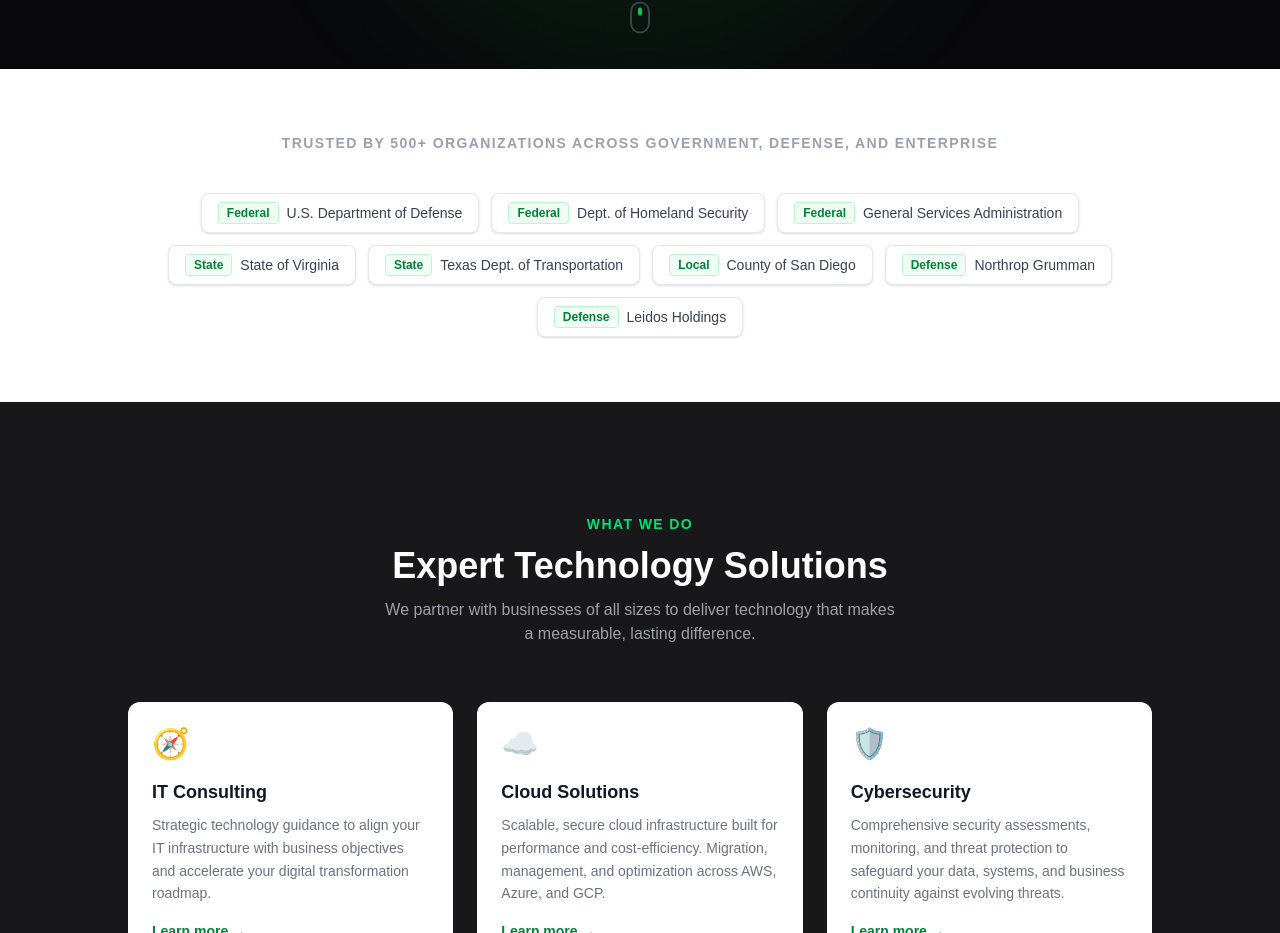
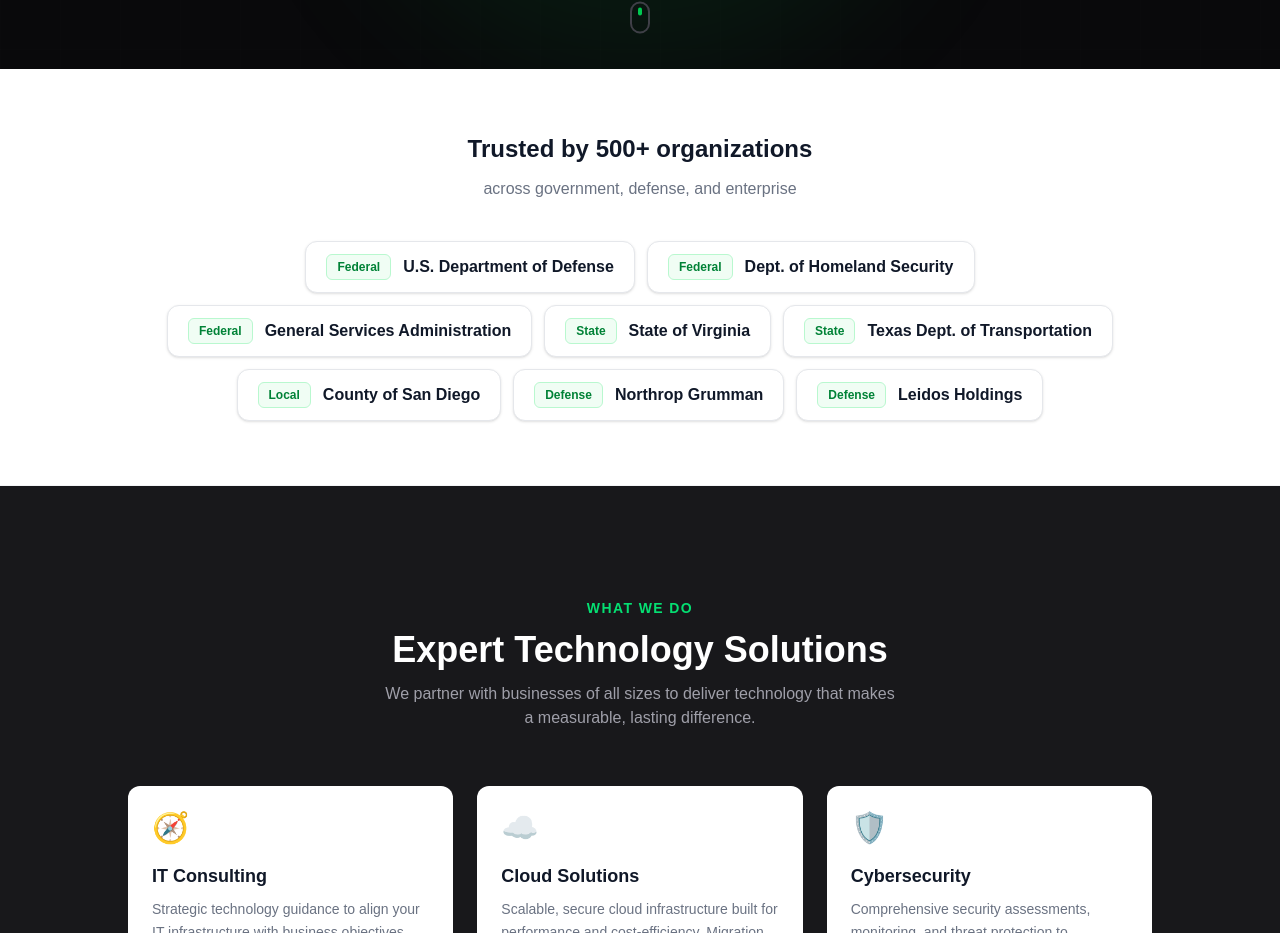
Before and after one commit to cmarq2/aegis, a Next.js app: page / in a window 1280 px wide. Shown: the part 800-1733 px from the top of the page. Built offline with nearby package versions, Linux system fonts and the light colour scheme.

Commit message:
Make trust bar heading and org badges larger and more legible

```diff
--- a/app/page.tsx
+++ b/app/page.tsx
@@ -207,8 +207,11 @@
       <section className="py-16 px-6 bg-white border-b border-gray-100">
         <div className="max-w-5xl mx-auto">
           <FadeIn>
-            <p className="text-center text-sm font-semibold text-gray-400 uppercase tracking-widest mb-10">
-              Trusted by 500+ organizations across government, defense, and enterprise
+            <p className="text-center text-2xl font-bold text-gray-900 mb-3">
+              Trusted by 500+ organizations
+            </p>
+            <p className="text-center text-base text-gray-500 mb-10">
+              across government, defense, and enterprise
             </p>
           </FadeIn>
           <motion.div
@@ -223,12 +226,12 @@
                 key={org.name}
                 variants={fadeUp}
                 whileHover={{ scale: 1.04, boxShadow: "0 4px 20px rgba(0,0,0,0.08)" }}
-                className="flex items-center gap-2 bg-white border border-gray-200 rounded-lg px-4 py-2 shadow-sm cursor-default"
+                className="flex items-center gap-3 bg-white border border-gray-200 rounded-xl px-5 py-3 shadow-sm cursor-default"
               >
-                <span className="text-xs font-semibold text-green-700 bg-green-50 border border-green-200 rounded px-2 py-0.5">
+                <span className="text-xs font-bold text-green-700 bg-green-50 border border-green-200 rounded-md px-2.5 py-1 whitespace-nowrap">
                   {org.type}
                 </span>
-                <span className="text-sm font-medium text-gray-700">{org.name}</span>
+                <span className="text-base font-semibold text-gray-900">{org.name}</span>
               </motion.div>
             ))}
           </motion.div>
```
